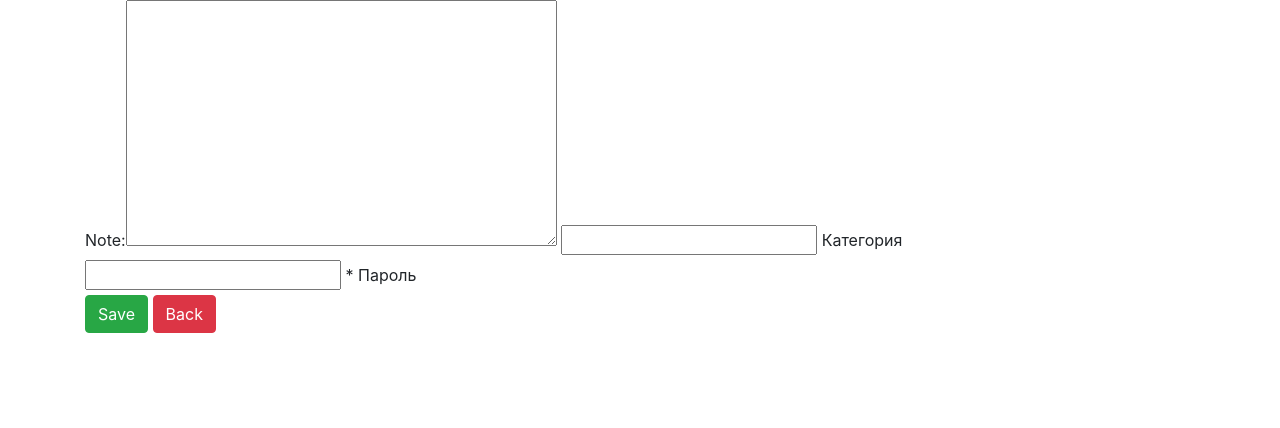
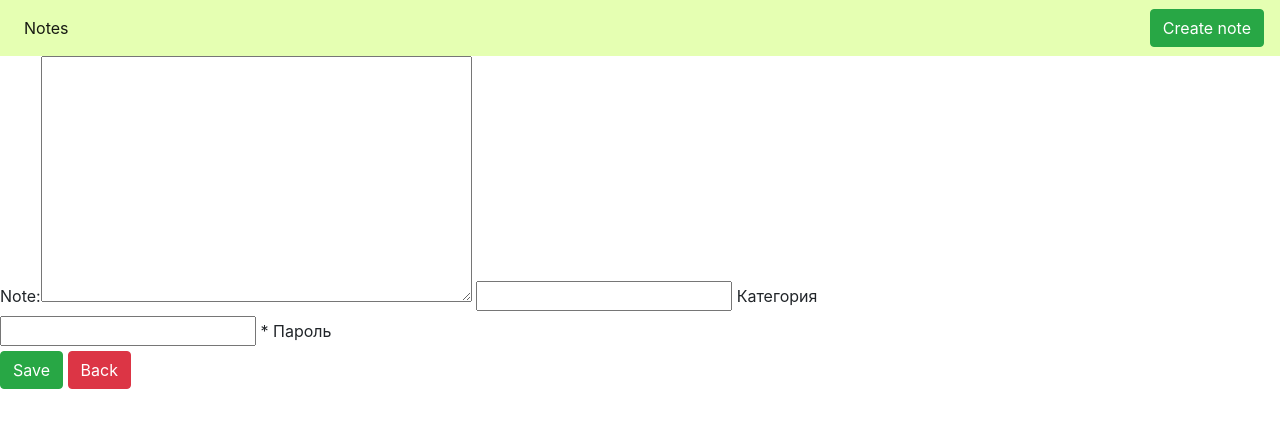
Before and after one commit to Aviadilo/encrypted_note, a Django app: page /create in a window 1280 px wide. Shown: the top 428 px of the page. Run offline with Django 3.2, Linux system fonts and the light colour scheme; some libraries are stand-ins or nearby versions.

Commit message:
Modified base.html with Navbar and JS.scripts

```diff
--- a/templates/base.html
+++ b/templates/base.html
@@ -1,15 +1,36 @@
 <!DOCTYPE html>
 <HTML lang="en">
+
     <HEAD>
         <meta charset="UTF-8">
         <title>
             {% block title %}{% endblock %}
         </title>
         <link href="https://stackpath.bootstrapcdn.com/bootstrap/4.3.1/css/bootstrap.min.css" rel="stylesheet" integrity="sha384-ggOyR0iXCbMQv3Xipma34MD+dH/1fQ784/j6cY/iJTQUOhcWr7x9JvoRxT2MZw1T" crossorigin="anonymous">
+        <script type="text/javascript" src="https://cdnjs.cloudflare.com/ajax/libs/jquery/3.4.1/jquery.min.js"></script>
+        <script>
+            $('.collapse').collapse()
+        </script>
     </HEAD>
+
     <BODY>
-        <div class="container">
-            {% block content %}{% endblock %}
-        </div>
+
+        <nav class="navbar navbar-expand-lg navbar-light" style="background-color: #e5ffb2;">
+            <div class="collapse navbar-collapse" id="navbarSupportedContent">
+                <ul class="navbar-nav mr-auto">
+                    <li class="nav-item active">
+                        <a class="nav-link" href="{% url 'note-list' %}">Notes<span class="sr-only">(current)</span></a>
+                    </li>
+                </ul>
+                <a href="{% url 'note-create' %}" class="btn btn-success">Create note</a>
+            </div>
+        </nav>
+
+        {% block content %}{% endblock %}
+
+        <script src="https://code.jquery.com/jquery-3.3.1.slim.min.js" integrity="sha384-q8i/X+965DzO0rT7abK41JStQIAqVgRVzpbzo5smXKp4YfRvH+8abtTE1Pi6jizo" crossorigin="anonymous"></script>
+        <script src="https://cdnjs.cloudflare.com/ajax/libs/popper.js/1.14.7/umd/popper.min.js" integrity="sha384-UO2eT0CpHqdSJQ6hJty5KVphtPhzWj9WO1clHTMGa3JDZwrnQq4sF86dIHNDz0W1" crossorigin="anonymous"></script>
+        <script src="https://stackpath.bootstrapcdn.com/bootstrap/4.3.1/js/bootstrap.min.js" integrity="sha384-JjSmVgyd0p3pXB1rRibZUAYoIIy6OrQ6VrjIEaFf/nJGzIxFDsf4x0xIM+B07jRM" crossorigin="anonymous"></script>
     </BODY>
+
 </HTML>
```
